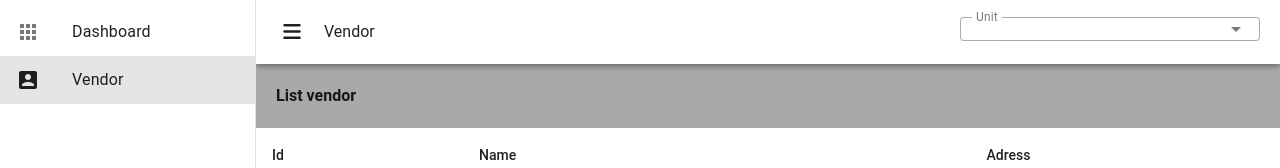
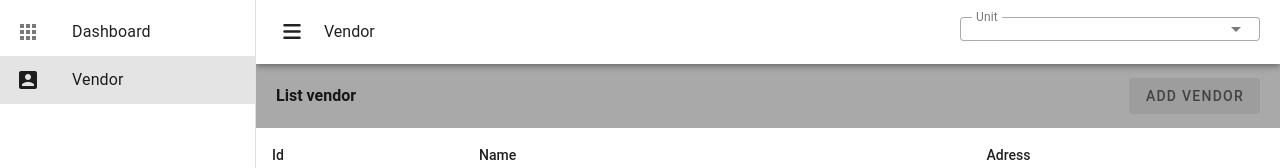
Before and after one commit to nurramdandoni/siloam-test-, a Vue app in the folder frontend/: page /vendor in a window 1280 px wide. Shown: the top 168 px of the page. Built offline with nearby package versions, Linux system fonts and the light colour scheme.

Commit message:
implement component add vendor

```diff
--- a/frontend/src/views/Vendor.vue
+++ b/frontend/src/views/Vendor.vue
@@ -1,10 +1,11 @@
 <template>
   <v-app>
-    <AppBar AppBarName="Vendor" @keyValue="updateContent"></AppBar>
+    <AppBar AppBarName="Vendor" @keyValue="updateContent" @openDialog="showDialog = true"></AppBar>
     <v-main>
       <!-- <v-container> -->
       <div style="padding: 20px; background-color: darkgray">
         <h4>List vendor</h4>
+        <div class="add-vendor"><AddVendor :FormTitle="formTitle" :BtnName="btnNme" @saveVendor="updateTable"></AddVendor></div>
       </div>
       <Table
         :headers="headers"
@@ -23,6 +24,7 @@
 import { ref } from "vue";
 import AppBar from "../components/AppBar.vue";
 import Table from "../components/Table.vue";
+import AddVendor from "../components/FormDialog.vue"
 type Header = {
   title: string;
   key: string;
@@ -60,6 +62,9 @@ const data = ref<DataList[]>([
 const totalItems = ref(0);
 const loading = ref(false);
 const itemsPerPage = ref(10);
+const showDialog = ref(false);
+let formTitle = ref("Add Vendor");
+let btnNme = ref("Add Vendor");
 
 function updateContent(key: string) {
   console.log("Key adalah:", key);
@@ -88,8 +93,25 @@ function updateContent(key: string) {
   }
 }
 
+function updateTable(newVendor:DataList) {
+  data.value.push(newVendor);
+  console.log("Tabel diperbarui:", data.value);
+}
+
 </script>
 
 <style scoped>
-/* Tambahkan style jika dibutuhkan */
+.add-vendor {
+  position: absolute;
+  right: 0;
+  margin-top:-30px;
+  margin-right: 20px;
+  /* top:10; */
+  /* margin-top: 15px;
+  margin-right: 20px;
+  position: absolute;
+  right: 0;
+  width: 300px;
+  max-width: 30%; */
+}
 </style>
```
